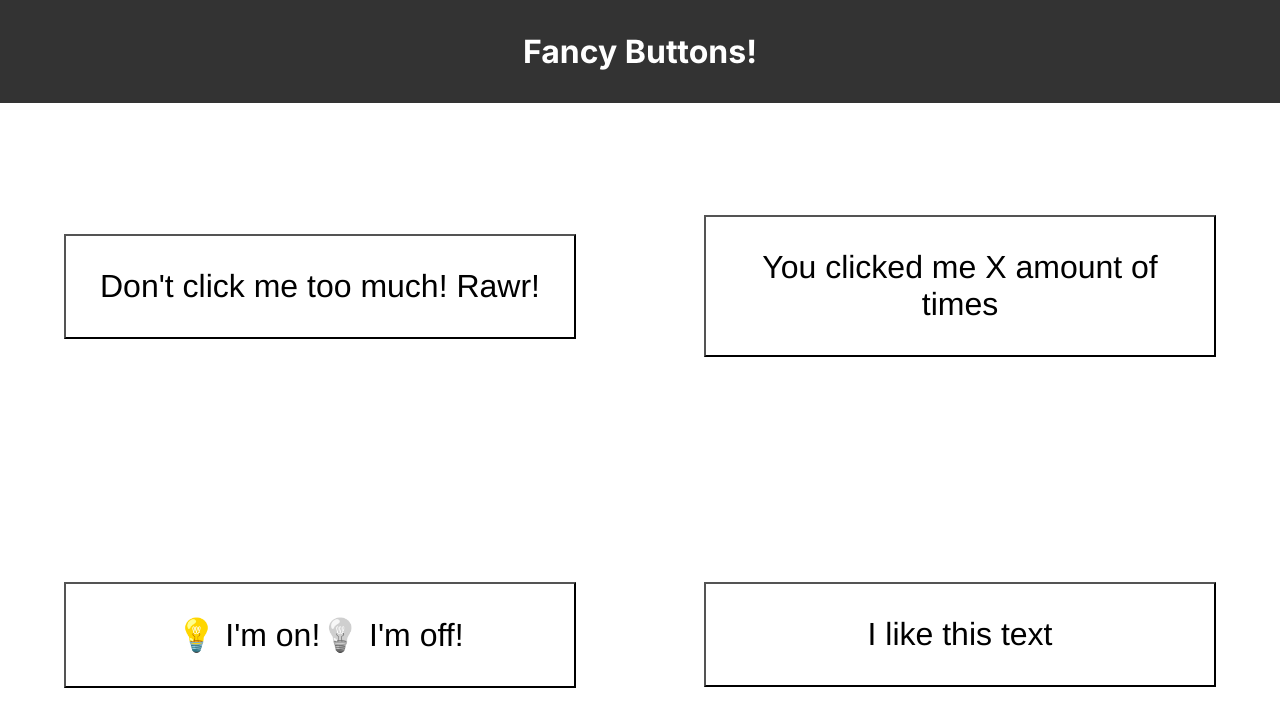
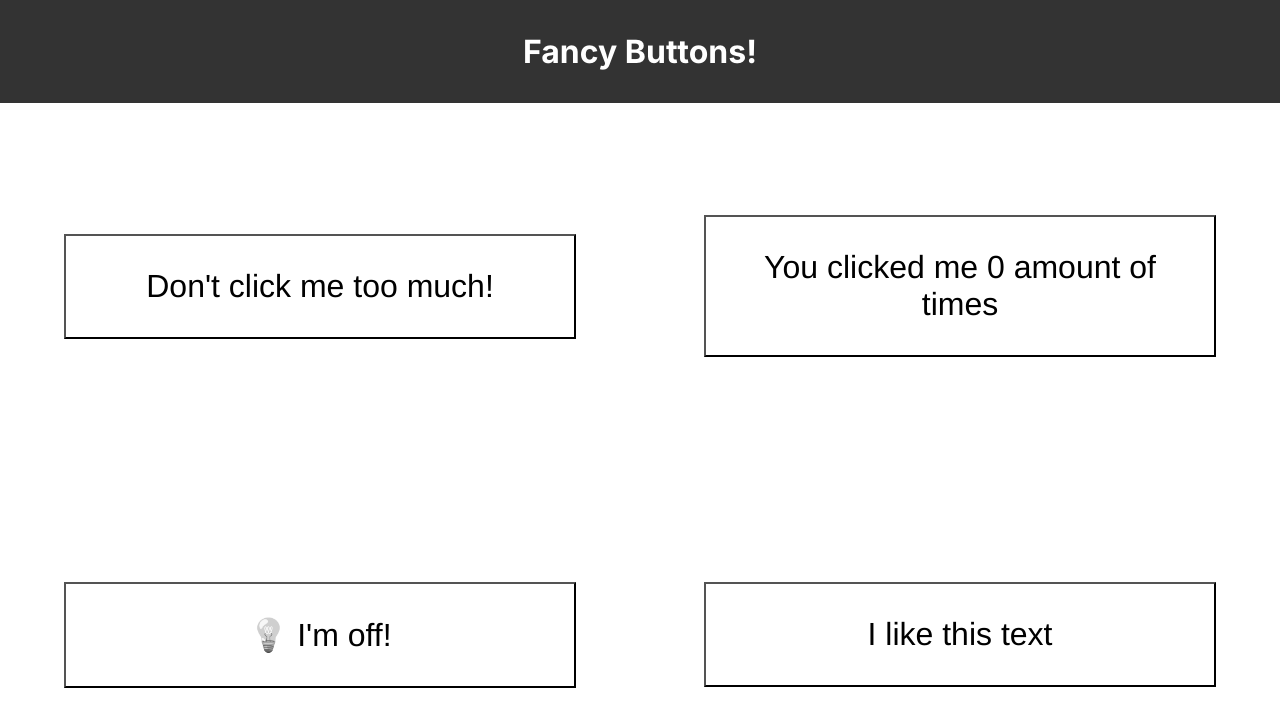
Before and after one commit to RussellAbraham/fancy-buttons, a React (Create React App) app: page / in a window 1280 px wide. Shown: the top 726 px of the page. Built offline with nearby package versions, Linux system fonts and the light colour scheme.

Commit message:
Update components to start useState

```diff
--- a/src/components/AngryButton.js
+++ b/src/components/AngryButton.js
@@ -1,8 +1,13 @@
+import { useState } from "react";
+
 function AngryButton(){
+
+  const [anger, setAnger] = useState(0);
+
   return (
-    <button className="AngryButton">
-      {/* When the threshold is not reached */}<span>Don't click me too much! </span>
-      {/* When the threshold is not reached */}<span>Rawr!</span>
+    <button style={{ backgoundColor:`rgba(255,0,0,${anger})` }} className="AngryButton">
+      {anger < 1 && <span>Don't click me too much! </span>}
+      {anger > 1 && <span>Rawr!</span>}
     </button>
   );
 }
--- a/src/components/CounterButton.js
+++ b/src/components/CounterButton.js
@@ -1,7 +1,10 @@
+import { useState } from "react";
+
 function CounterButton(){
+  const [clickAmount, setClickAmount] = useState(0);
   return (
     <button className="CounterButton">
-      You clicked me X amount of times
+      You clicked me {clickAmount} amount of times
     </button>
   );
 }
--- a/src/components/LightSwitchButton.js
+++ b/src/components/LightSwitchButton.js
@@ -1,8 +1,11 @@
+import { useState } from "react";
+
 function LightSwitchButton(){
+  const [light, setLight] = useState('off');
   return (
     <button className="LightSwitchButton">
-      {/* When the state is on */}<span className="on"><i>💡</i> I'm on!</span>
-      {/* When the state is off */}<span className="off"><i>💡</i> I'm off!</span>
+      {light === 'on' && <span className="on"><i>💡</i> I'm on!</span>}
+      {light === 'off' && <span className="off"><i>💡</i> I'm off!</span>}
     </button>
   );
 }
--- a/src/components/TextRepeaterButton.js
+++ b/src/components/TextRepeaterButton.js
@@ -1,7 +1,14 @@
+import { useState } from "react";
+
 function TextRepeaterButton(){
+  const [repetitions, setRepetitions] = useState(1);
+  const textArray = [];
+  for (let i = 0;i < repetitions;i++) {
+    textArray.push(<span key={i}>I like this text</span>);
+  }
   return (
     <button className="TextRepeaterButton">
-      <span>I like this text</span>
+      {textArray}
     </button>
   );
 }
```
